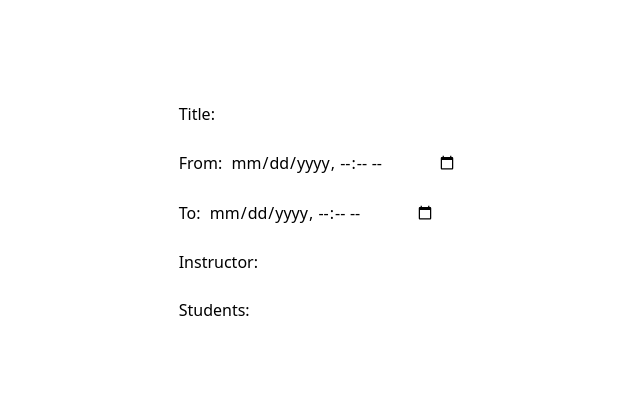
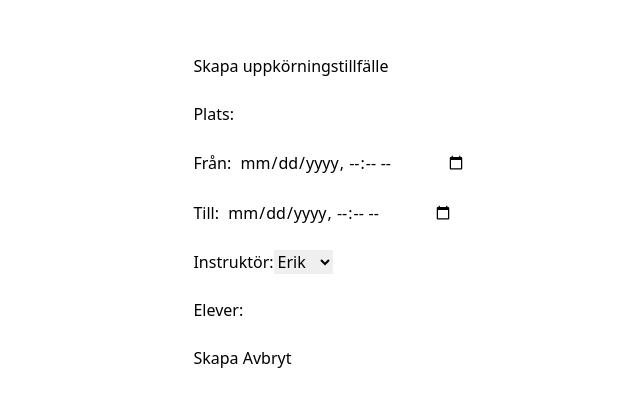
Before and after one commit to fredins/vattenskoter, a React (Create React App) app in the folder web/: page / in a window 1280 px wide. Shown: the part 188-594 px from the top of the page, without its empty margins (302-942 px from the left). Built offline with nearby package versions, Linux system fonts and the light colour scheme.

Commit message:
Add input form with Matilda

```diff
--- a/web/src/app/components/EventEditor.tsx
+++ b/web/src/app/components/EventEditor.tsx
@@ -10,13 +10,14 @@ className : är var man stoppar in tailwind-funktioner/klasser https://tailwindc
 */
 
 
-type Data = { title?      : string
-            , from?       : Date
-            , to?         : Date
-            , instructor? : string
-            , students?   : string
-            , color?      : string
-            }
+type Data = {
+  title?: string
+  , from?: Date
+  , to?: Date
+  , instructor?: string
+  , students?: string
+  , color?: string
+}
 
 const EventEditor = (): JSX.Element => {
   const [state, setState] = useState<Data>()
@@ -24,32 +25,48 @@ const EventEditor = (): JSX.Element => {
   return (
     <div className="grid place-items-center h-screen">
       <form onSubmit={() => console.log("Check the data and save in database if ok")}>
+        <label>Skapa uppkörningstillfälle</label>
+        <br></br>
+        <br></br>
         <label>
-          Title: &nbsp;
-          <input type="text" value={state?.title} onChange={e => setState({title: e.target.value})}/>
+          Plats: &nbsp;
+          <input type="text" value={state?.title} onChange={e => setState({ title: e.target.value })} />
         </label>
         <br></br>
         <br></br>
-        <h4>From: &nbsp;
-          <input type="datetime-local" id="Test_DatetimeLocal"/>
+        <h4>Från: &nbsp;
+          <input type="datetime-local" id="Test_DatetimeLocal" />
         </h4>
         <br></br>
-        <h4>To: &nbsp;
-          <input type="datetime-local" id="Test_DatetimeLocal"/>
+        <h4>Till: &nbsp;
+          <input type="datetime-local" id="Test_DatetimeLocal" />
         </h4>
         <br></br>
-        <label>
-          Instructor: &nbsp;
-          <input type="text" value={state?.instructor} onChange={e => setState({instructor: e.target.value})}/>
-        </label>
+        <label>Instruktör:</label>
+
+        <select>
+          <option> Erik</option>
+          <option> Erika</option>
+          <option> Klas</option>
+          <option> Hans</option>
+        </select>
         <br></br>
         <br></br>
         <label>
-          Students: &nbsp;
-          <input type="text" value={state?.students} onChange={e => setState({students: e.target.value})}/>
+          Elever: &nbsp;
+          <input type="text" value={state?.students} onChange={e => setState({ students: e.target.value })} />
         </label>
         <p>{state?.title}</p>
+        <br></br>
+        <button
+          type="button" >Skapa
+        </button>
+        &nbsp;
+        <button
+          type="button" >Avbryt
+        </button>
       </form>
+
     </div>
   )
 }
```
